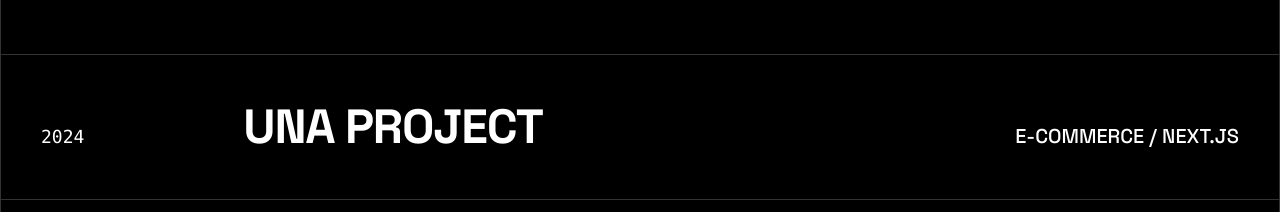
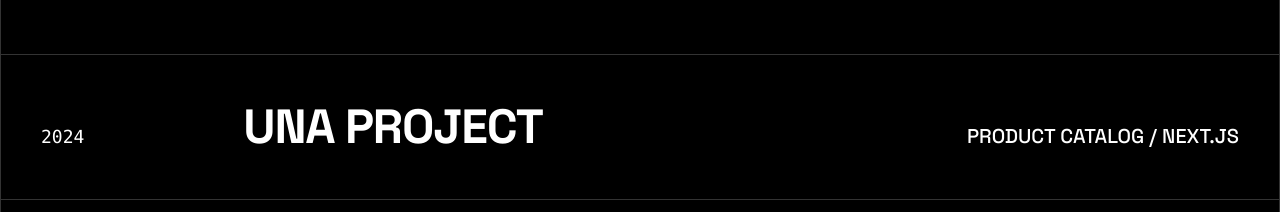
Before and after one commit to catursetyo/basic-portfolio-website, a React (Vite) app: page / in a window 1280 px wide. Shown: the part 1200-1412 px from the top of the page. Built offline with nearby package versions, Linux system fonts and the light colour scheme.

Commit message:
fix: update una-project info

```diff
--- a/src/pages/Projects.jsx
+++ b/src/pages/Projects.jsx
@@ -17,10 +17,10 @@ const projects = [
         id: 2,
         year: "2024",
         name: "UNA Project",
-        category: "E-COMMERCE / NEXT.JS",
+        category: "PRODUCT CATALOG / NEXT.JS",
         img: "/una-project.png",
-        description: "Modern e-commerce website for digital display products including prayer time clocks, LED running text, and custom digital solutions. Features product catalog, tutorials, order flow documentation, and WhatsApp integration for consultations.",
-        techStack: ["NEXT.JS", "TYPESCRIPT", "TAILWIND CSS", "REACT"],
+        description: "Modern product catalog website for UNA Project, a digital display provider offering prayer time clocks, running text LED, digital clocks, and custom display products. Features product listings, featured product highlights, transaction guidance, tutorials, consultation flow, and backend-powered admin dashboard for managing catalog content.",
+        techStack: ["NEXT.JS", "TYPESCRIPT", "GO", "POSTGRESQL", "TAILWIND CSS", "REACT"],
         externalUrl: "https://unaproject.my.id/",
         status: "UNDER DEVELOPMENT"
     },
```
Also changed, not shown: public/una-project.png.
